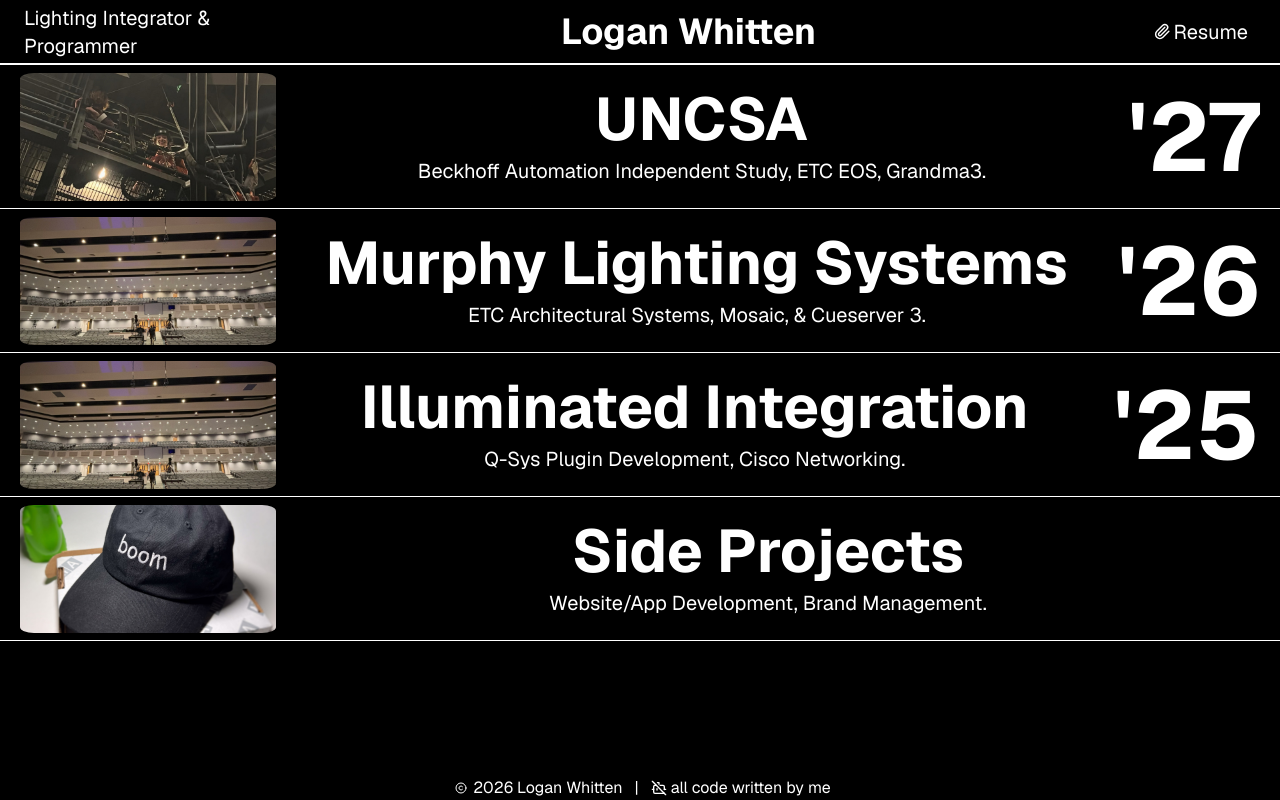
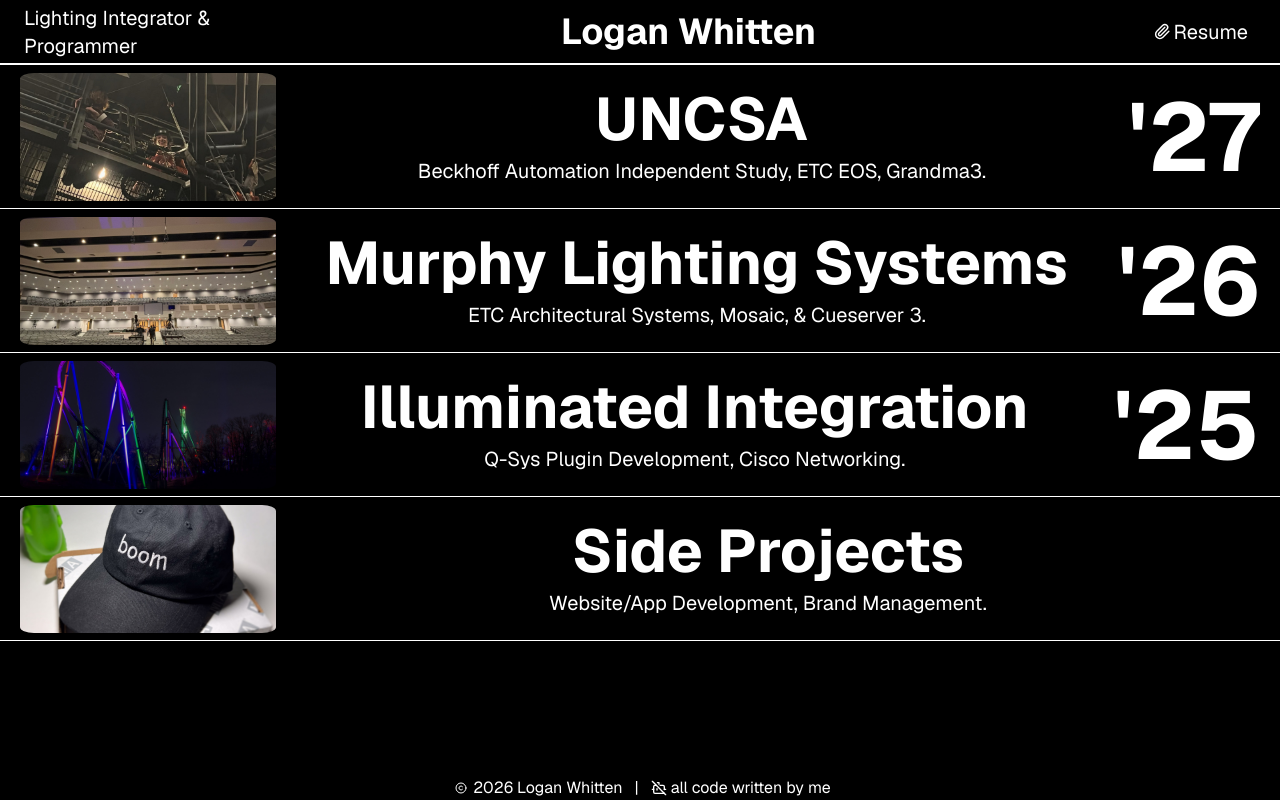
Before and after one commit to LoganWhitten/site, a Next.js app: page / in a window 1280 px wide. Built offline with nearby package versions, Linux system fonts and the light colour scheme.

Commit message:
content: update ii photo

```diff
--- a/app/page.tsx
+++ b/app/page.tsx
@@ -33,7 +33,7 @@
           gallery={["/images/integration.jpeg"]}
           subtitle="Q-Sys Plugin Development, Cisco Networking."
           number="'25"
-          img="/images/integration.jpeg"
+          img="/images/coaster.jpg"
           activeTab={activeTab}
           setActive={setActive}
           id={2}
```
Also changed, not shown: public/images/coaster.jpg (added).
